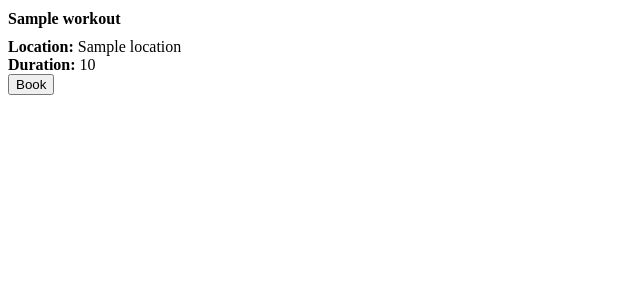
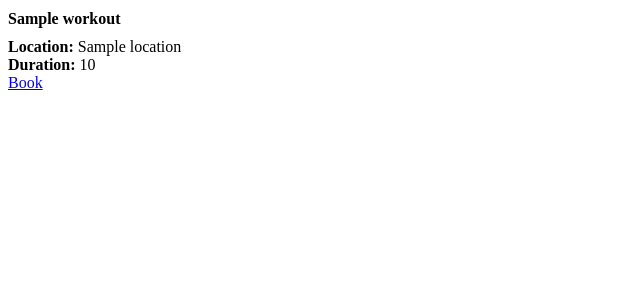
Before and after one commit to DaveFS/DaveFS-FCC_WebDevPythonTutorial, a Flask app: template templates/workout_item.html in a window 1280 px wide. Shown: the top 300 px of the page, without its empty margins (0-640 px from the left). Run offline with Flask 3, Linux system fonts and the light colour scheme; the template is opened without the code that fills it: most values are stand-ins (such as "Sample title", 1, 10 or a date in 2020).

Commit message:
Update booking button

```diff
--- a/templates/workout_item.html
+++ b/templates/workout_item.html
@@ -8,6 +8,6 @@
         {%endif %}
     </div>
     <div class = "col-3 align-self-center">
-    <button type="button" class="btn btn-outline-secondary">Book</button>
+    <a href="mailto:dw.fitness@gmail.com?subject=Booking" type="button" class="btn btn-outline-secondary">Book</a>
     </div>
 </div>
```
